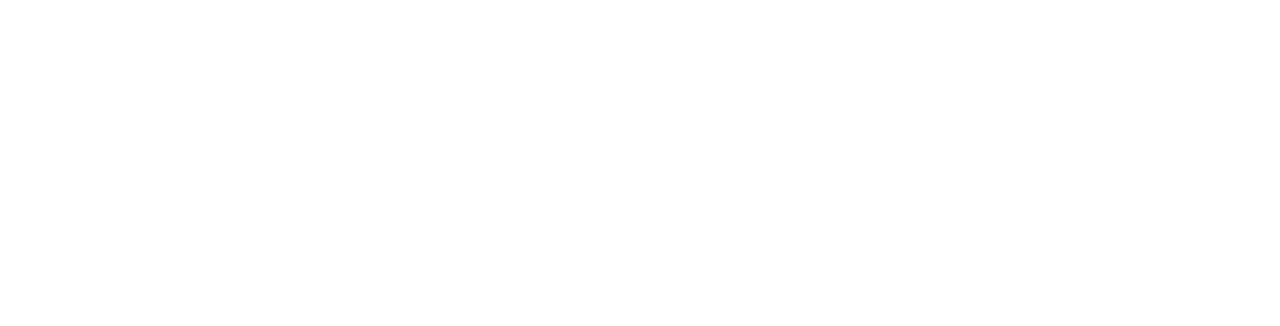
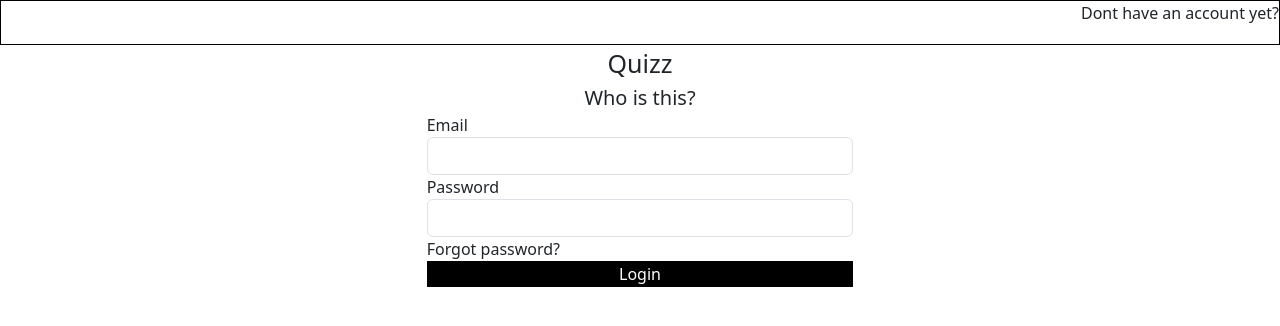
Before and after one commit to PhongPahmm/react-test, a React (Create React App) app: page /login in a window 1280 px wide. Before the commit this address had no page. Shown: the top 326 px of the page. Built offline with nearby package versions, Linux system fonts and the light colour scheme.

Commit message:
update login

```diff
--- /dev/null
+++ b/src/components/Auth/Login.js
@@ -0,0 +1,47 @@
+import { useState } from 'react';
+import './Login.scss'
+
+const Login = (props) => {
+    const [email, setEmail] = useState('')
+    const [password, setPassword] = useState('')
+    const handleLogin = () => [
+        alert('me')
+    ]
+    return (
+        <div className="login-container">
+            <div className='header'>Dont have an account yet?</div>
+            <div className='title col-4 mx-auto'>Quizz</div>
+            <div className='welcome col-4 mx-auto'>Who is this?</div>
+            <div className='content-form col-4 mx-auto'>
+                <div className='form-group'>
+                    <label>Email</label>
+                    <input
+                        type={'email'}
+                        className='form-control'
+                        value={email}
+                        onChange={(event) => setEmail(event.target.value)}
+                    />
+                </div>
+                <div className='form-group'>
+                    <label>Password</label>
+                    <input
+                        type={'password'}
+                        className='form-control'
+                        value={password}
+                        onChange={(event) => setPassword(event.target.value)}
+                    />
+                </div>
+                <div className='forgot-password'>Forgot password?</div>
+                <div>
+                    <button
+                        className='btn-submit'
+                        onClick={() => { handleLogin() }}
+                    >Login</button>
+                </div>
+            </div>
+
+        </div>
+    )
+}
+
+export default Login;
--- /dev/null
+++ b/src/components/Auth/Login.scss
@@ -0,0 +1,31 @@
+.login-container {
+    .header {
+        text-align: right;
+        border: 1px solid black;
+        height: 45px;
+    }
+
+    .title {
+        font-size: 25px;
+        text-align: center;
+    }
+
+    .welcome {
+        font-size: 20px;
+        text-align: center;
+    }
+
+    .content-form {
+        .input {
+            margin-bottom: 10px;
+        }
+
+        .btn-submit {
+            width: 100%;
+            border: none;
+            color: white;
+            background-color: black;
+        }
+    }
+
+}
--- a/src/components/Header/Header.js
+++ b/src/components/Header/Header.js
@@ -2,9 +2,13 @@
 import Nav from 'react-bootstrap/Nav';
 import Navbar from 'react-bootstrap/Navbar';
 import NavDropdown from 'react-bootstrap/NavDropdown';
-import { NavLink } from "react-router-dom";
+import { NavLink, useNavigate } from "react-router-dom";
 
 const Header = () => {
+    const navigate = useNavigate()
+    const handleBtnLogin = () => {
+        navigate('/login')
+    }
     return (
         <Navbar expand="lg" className="bg-body-tertiary">
             <Container>
@@ -17,7 +21,7 @@
                         <NavLink to="/admins" className='nav-link'>Admin</NavLink>
                     </Nav>
                     <Nav>
-                        <button className='btn-login'>Log in</button>
+                        <button className='btn-login' onClick={() => handleBtnLogin()}>Log in</button>
                         <button className='btn-signup'>Sign up</button>
                         {/* <NavDropdown title="Setting" id="basic-nav-dropdown">
                             <NavDropdown.Item>Log in</NavDropdown.Item>
--- a/src/index.js
+++ b/src/index.js
@@ -11,6 +11,7 @@
 import HomePage from './components/Home/HomePage';
 import DashBoard from './components/Admin/Content/DashBoard';
 import ManageUser from './components/Admin/Content/ManageUser';
+import Login from './components/Auth/Login';
 
 const root = ReactDOM.createRoot(document.getElementById('root'));
 root.render(
@@ -26,6 +27,7 @@
           <Route index element={<DashBoard />} />
           <Route path="manage-users" element={<ManageUser />} />
         </Route>
+        <Route path="/login" element={<Login />} />
       </Routes>
     </BrowserRouter>
     {/* </React.StrictMode> */}
```
